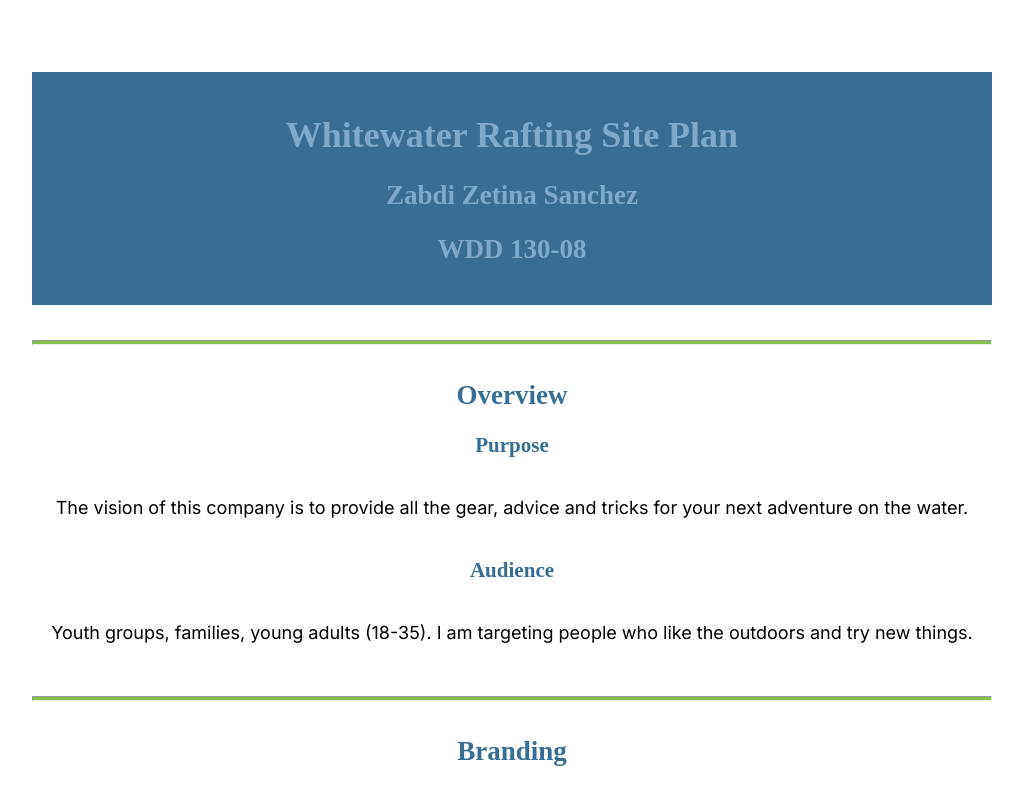
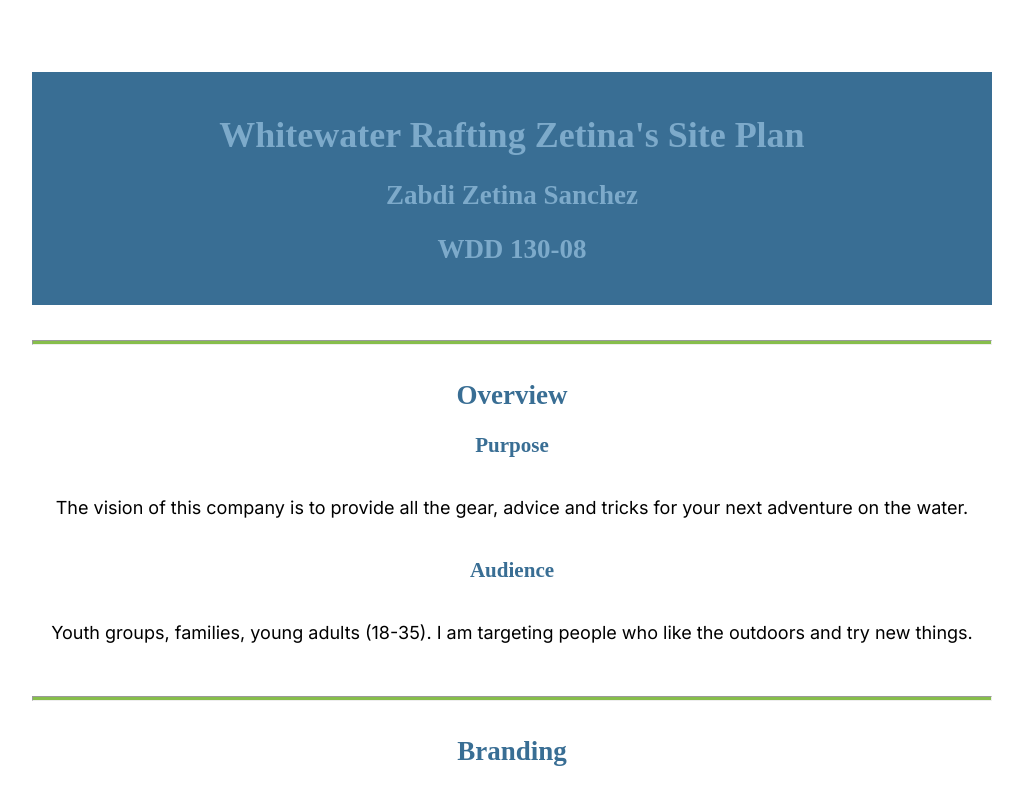
Before and after one commit to Zabdilla/wdd130, a plain HTML site: page wdd130/wwr/site-plan-rafting.html in a window 1280 px wide. Shown: the top 786 px of the page, without its empty margins (128-1151 px from the left). Drawn offline with Linux system fonts and the light colour scheme; a web font is replaced by a local one.

Commit message:
site plan

```diff
--- a/wdd130/wwr/site-plan-rafting.html
+++ b/wdd130/wwr/site-plan-rafting.html
@@ -9,7 +9,7 @@
 
 <body>
     <header>
-        <h1>Whitewater Rafting Site Plan</h1>
+        <h1>Whitewater Rafting Zetina's Site Plan</h1>
         <h2>Zabdi Zetina Sanchez</h2>
         <h2>WDD 130-08</h2>
         <!-- In the header above, add the name of your site, your name and class number. For example if you are in section 3 you would put WDD 130-03 -->
```
